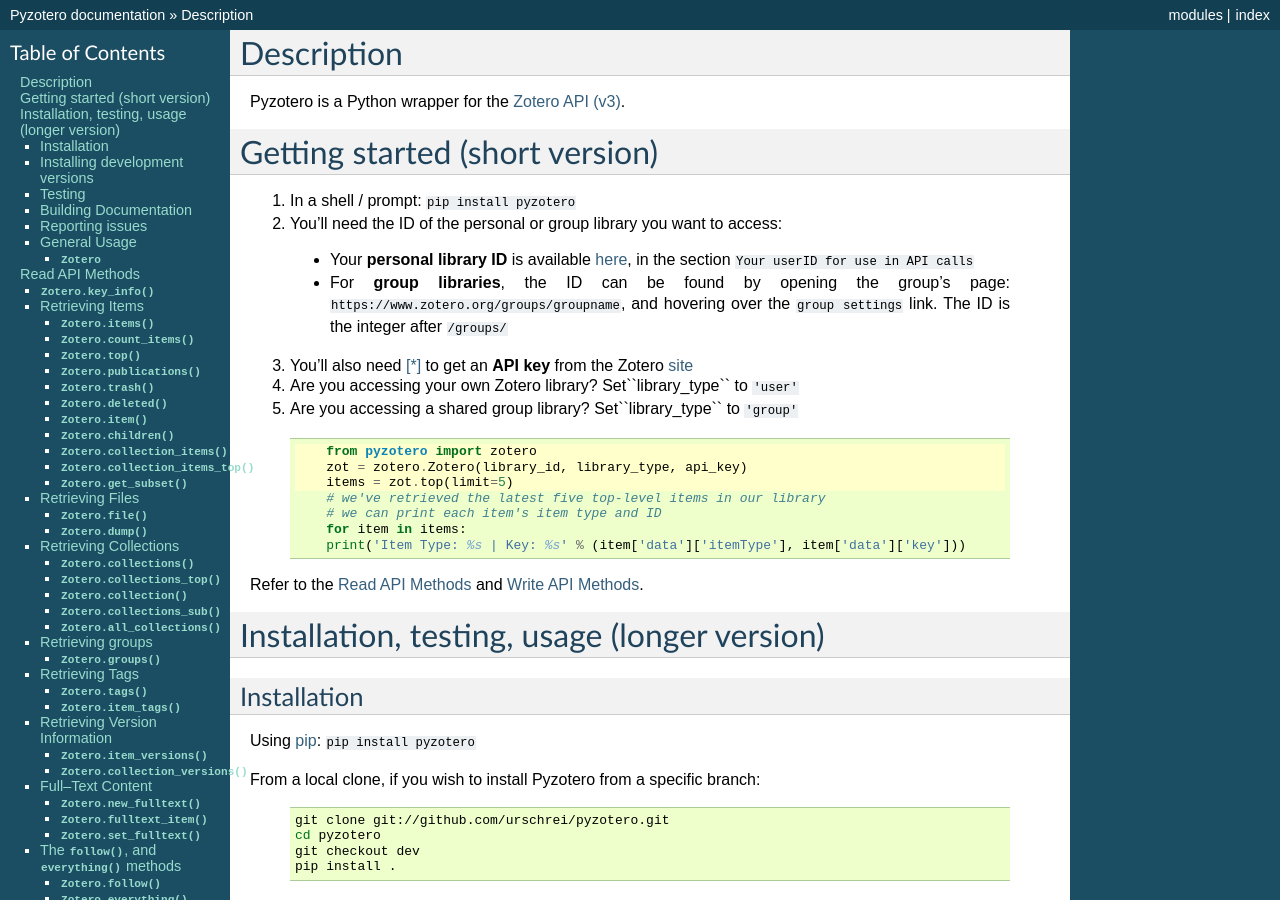
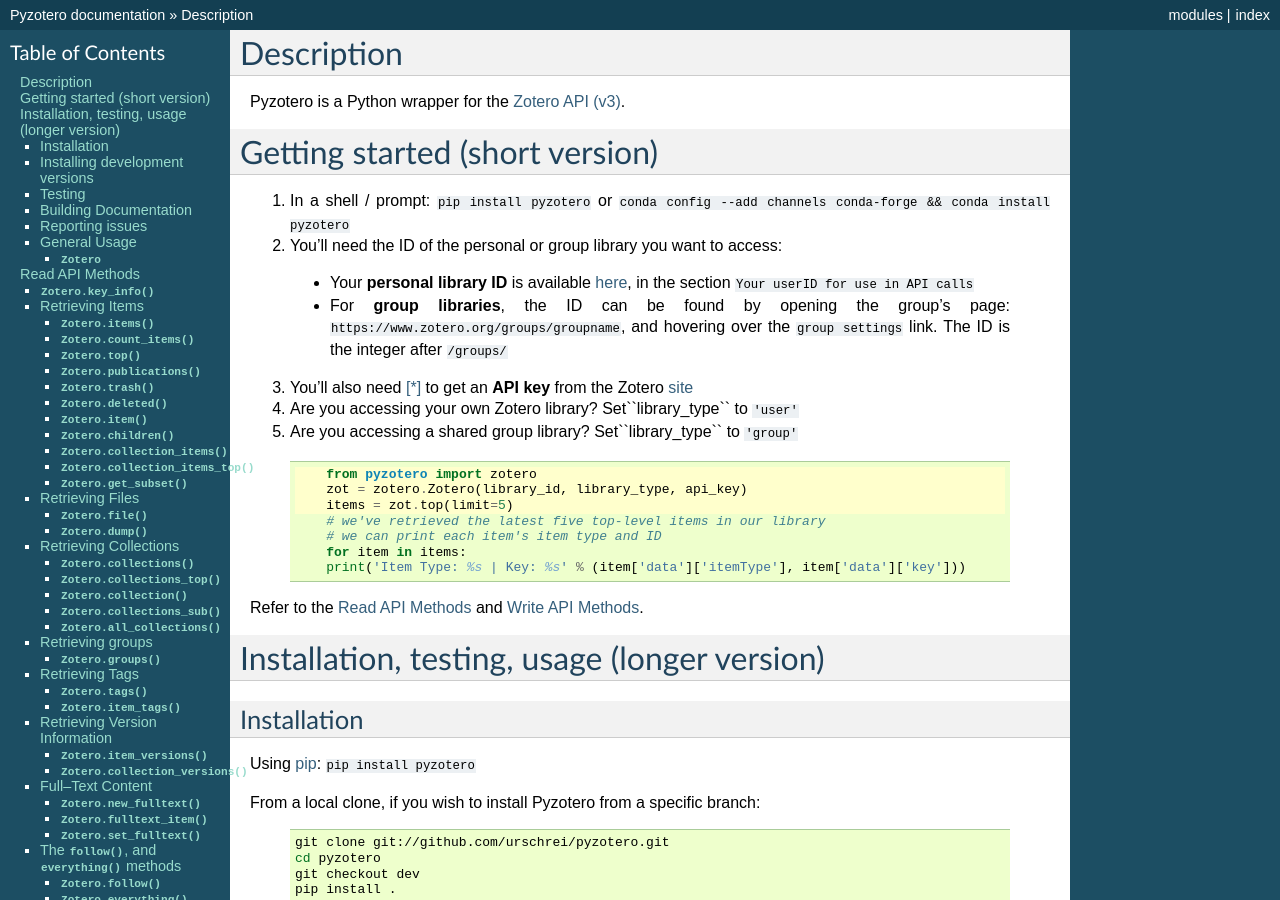
Before and after one commit to urschrei/pyzotero, a Sphinx documentation site: the page built from doc/index.rst, in a window 1280 px wide and 900 px high. Built offline with Sphinx 7.4.7, drawn with Linux system fonts in a browser that asks for light colours; the version number could not be read and is left out.

Commit message:
Add conda install instructions

```diff
--- a/doc/index.rst
+++ b/doc/index.rst
@@ -14,7 +14,7 @@
 
 Getting started (short version)
 ===============================
-1. In a shell / prompt: ``pip install pyzotero``
+1. In a shell / prompt: ``pip install pyzotero`` or ``conda config --add channels conda-forge && conda install pyzotero``
 2. You'll need the ID of the personal or group library you want to access:
 
   * Your **personal library ID** is available `here <https://www.zotero.org/settings/keys>`_, in the section ``Your userID for use in API calls``
```
Also changed, not shown: README.md (+1 -1 lines).
